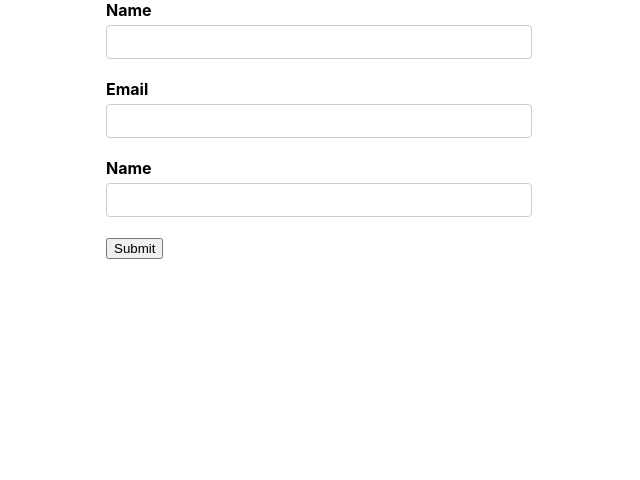
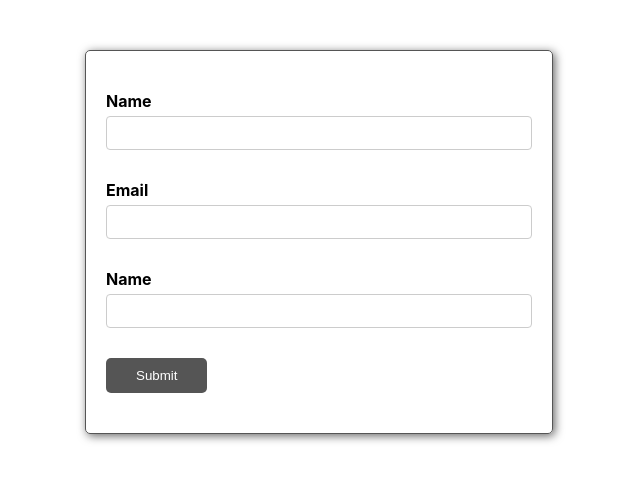
Before and after one commit to MizanurRahmann/react-formik, a React (Create React App) app: page / in a window 1280 px wide. Shown: the top 480 px of the page, without its empty margins (321-961 px from the left). Built offline with nearby package versions, Linux system fonts and the light colour scheme.

Commit message:
Form validation and display errors.

```diff
--- a/src/App.css
+++ b/src/App.css
@@ -21,3 +21,28 @@ input[type='email']{
   border-radius: 4px;
   margin-bottom: 20px;
 }
+form{
+  margin-top: 50px;
+  padding: 40px 20px;
+  border: 1px solid #555;
+  border-radius: 5px;
+  box-shadow: 2px 2px 10px rgba(0, 0, 0, 0.6);
+}
+
+.form-control{
+  margin-bottom: 30px;
+}
+.error-message{
+  margin-top: -10px;
+  color: red;
+  font-size: 10px;
+}
+
+button{
+  background: #555;
+  color: #fff;
+  padding: 10px 30px;
+  border: none;
+  border-radius: 5px;
+  cursor: pointer;
+}
--- a/src/components/YoutubeForms.js
+++ b/src/components/YoutubeForms.js
@@ -1,29 +1,59 @@
 import React from 'react'
 import { useFormik } from 'formik';
 
-function YoutubeForms() {
-    const formik = useFormik({
-        initialValues: {
+const initialValues = {
     name: '',
     email: '',
     channel: ''
-        },
-        onSubmit: values => {
+}
+const onSubmit = values => {
     console.log(values);
 }
+const validate = values => {
+    let errors = {}
+    //for name
+    if(!values.name)
+        errors.name = 'Required';
+    //for email
+    if(!values.email){
+        errors.email = 'Required';
+    } else if(!/^[A-Z0-9._%+-]+@[A-Z0-9.-]+\.[A-Z]{2,4}$/i.test(values.email)){
+        errors.email = 'Invalid email format'
+    }
+    //for channel name
+    if(!values.channel)
+        errors.channel = 'Required'
+    return errors;
+}
+
+
+function YoutubeForms() {
+    const formik = useFormik({
+        initialValues,
+        onSubmit,
+        validate
     })
 
     return (
         <div>
             <form onSubmit={formik.handleSubmit}>
+                <div className="form-control">
                     <label htmlFor='name'>Name</label>
                     <input type="text" id="name" name="name" onChange={formik.handleChange} value={formik.values.name}/>
+                    {formik.errors.name ? <div className="error-message">{formik.errors.name}</div> : null}
+                </div>
 
+                <div className="form-control">
                     <label htmlFor='email'>Email</label>
                     <input type="email" id="email" name="email" onChange={formik.handleChange} value={formik.values.email}/>
+                    {formik.errors.email ? <div className="error-message">{formik.errors.email}</div> : null}
+                </div>
 
+                <div className="form-control">
                     <label htmlFor='channel'>Name</label>
                     <input type="text" id="channel" name="channel" onChange={formik.handleChange} value={formik.values.channel}/>
+                    {formik.errors.channel ? <div className="error-message">{formik.errors.channel}</div> : null}
+                </div>
 
                 <button type="submit">Submit</button>
             </form>
```
Lines whose indentation alone changed are shown as unchanged.
